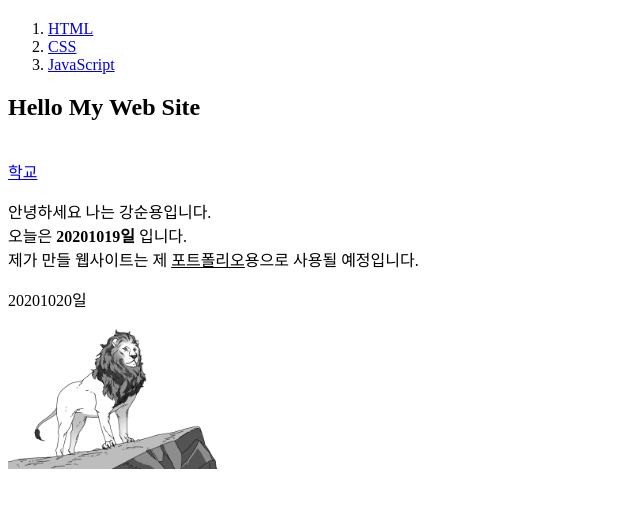
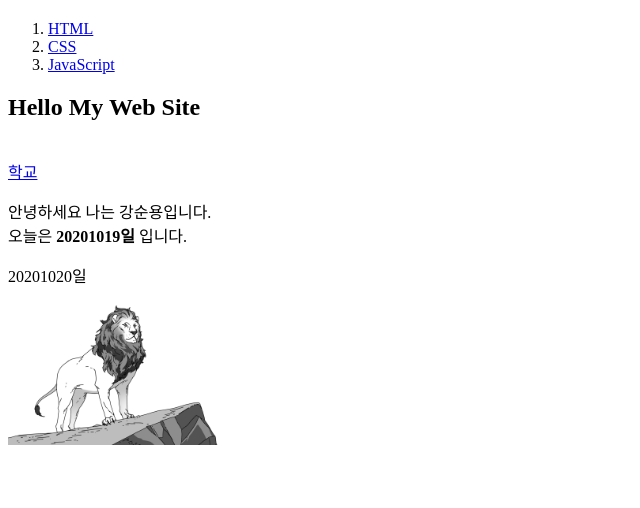
Before and after one commit to KANGSOONYONG/bwaraweb, a plain HTML site: page 1.html in a window 1280 px wide. Shown: the part 60-568 px from the top of the page, without its empty margins (0-640 px from the left). Drawn offline with Linux system fonts and the light colour scheme.

Commit message:
Update 1.html

```diff
--- a/1.html
+++ b/1.html
@@ -18,7 +18,6 @@
     <p>
     안녕하세요 나는 강순용입니다.<br>
     오늘은 <strong>20201019일</strong> 입니다.<br>
-    제가 만들 웹사이트는 제 <u>포트폴리오</u>용으로 사용될 예정입니다.
     </p>
 
     <p>20201020일</p>
```
